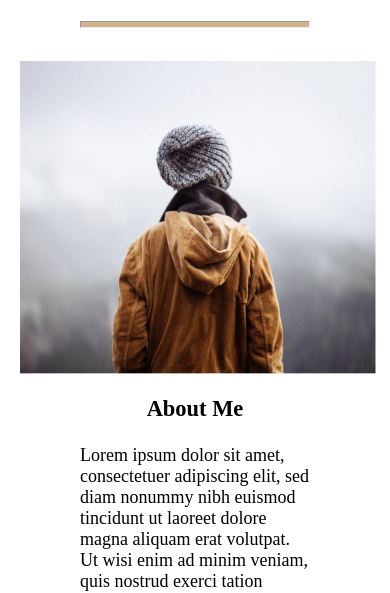
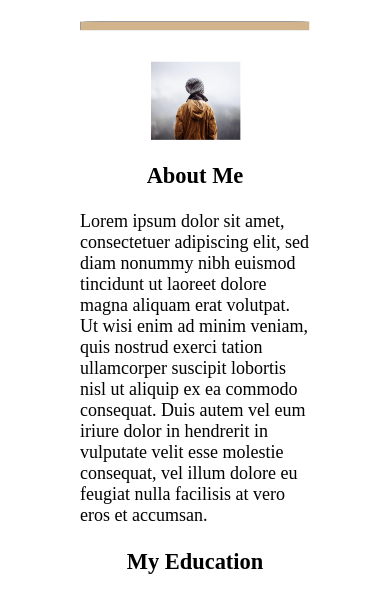
Before and after one commit to 29th-pixel/Practice-Profile-Web-Page, a plain HTML site: page index.html in a window 390 px wide. Shown: the part 231-824 px from the top of the page. Drawn offline with Linux system fonts and the light colour scheme.

Commit message:
updated responsiveness of image

```diff
--- a/style/style.css
+++ b/style/style.css
@@ -6,8 +6,14 @@ body {
 }
 
 hr {
-  height: 5px;
+  height: 0.5rem;
   background: #d2b48c;
+  border-radius: 10%;
+}
+
+img {
+  width: 40%;
+  height: auto;
 }
 
 #profile-image {
```
